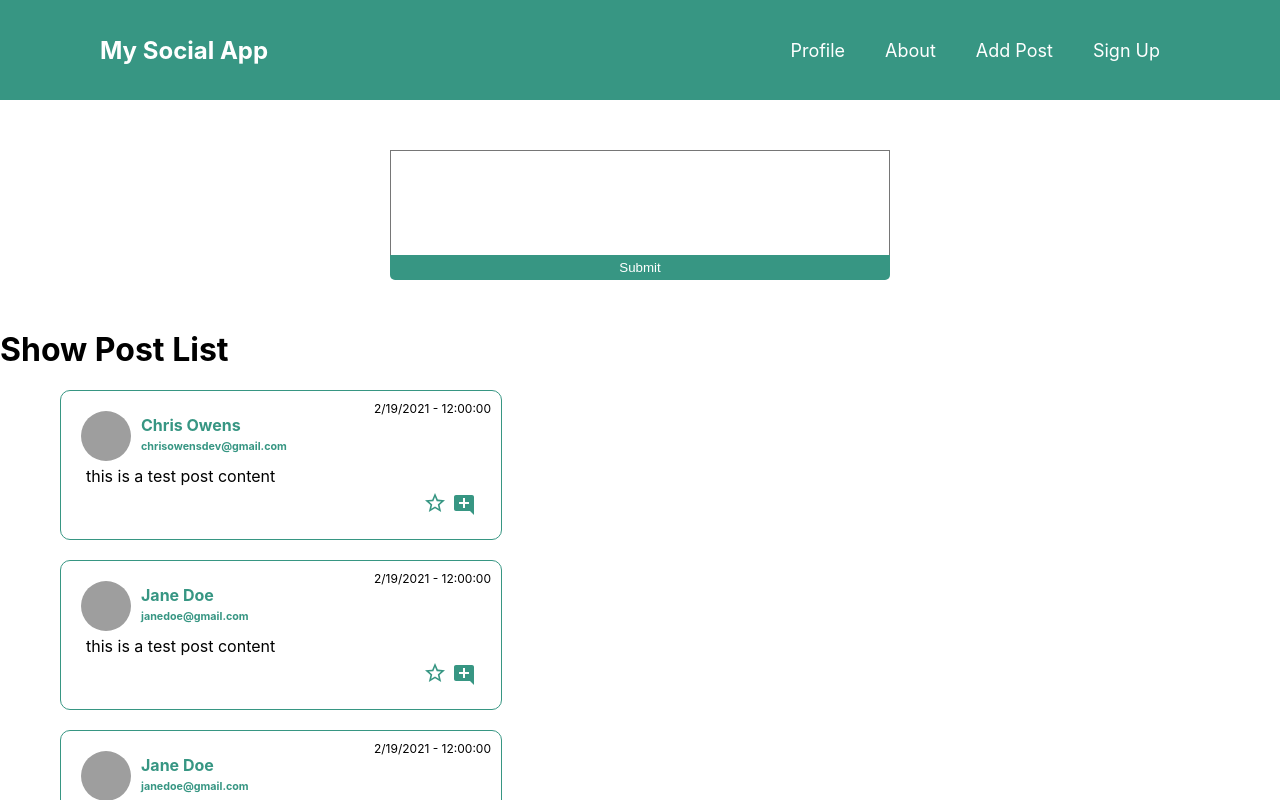
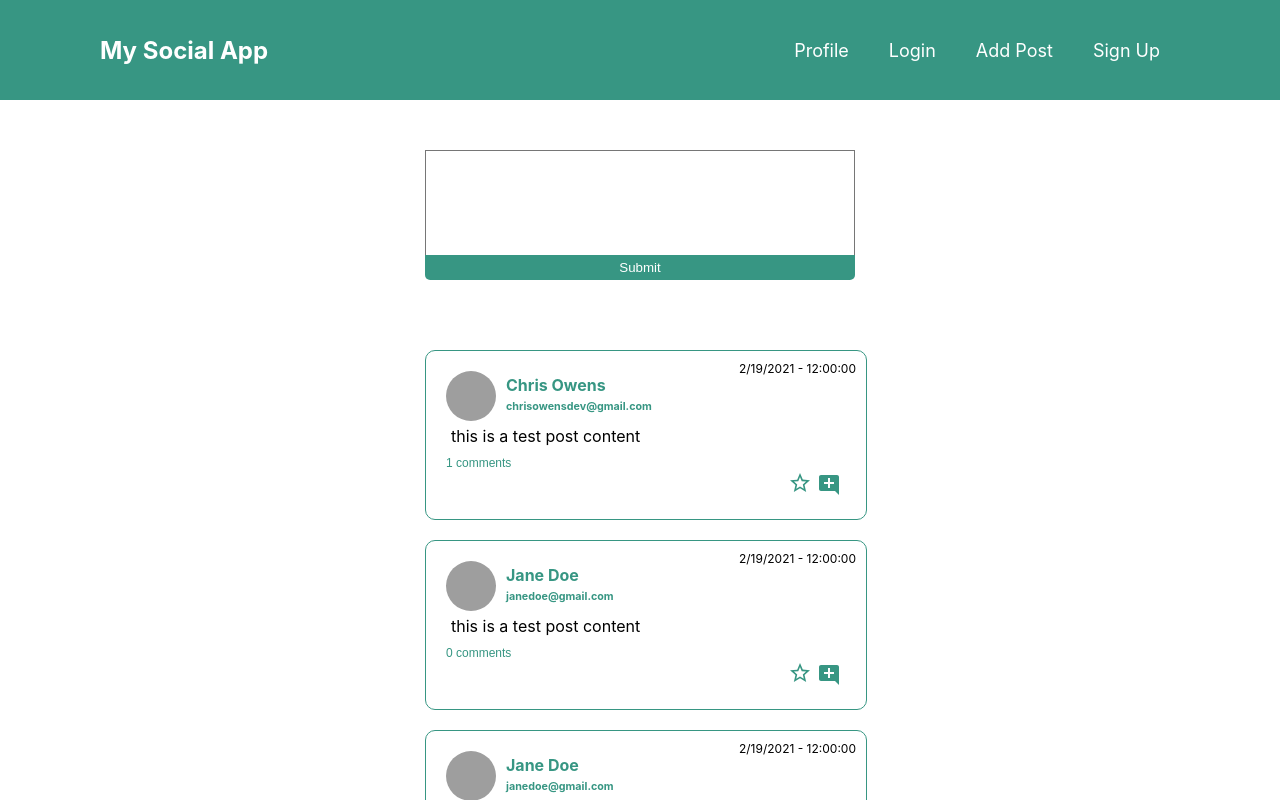
Before and after one commit to chrisowensdev/my-social-app, a React (Create React App) app: page /addpost in a window 1280 px wide. Shown: the top 800 px of the page. Built offline with nearby package versions, Linux system fonts and the light colour scheme; grey boxes are pictures that could not be loaded.

Commit message:
Add dark theme by browser and show comment

```diff
--- a/src/App.js
+++ b/src/App.js
@@ -1,22 +1,11 @@
 import React from 'react';
-import { useSelector } from 'react-redux';
-import AddUser from './components/User/AddUser';
+
+import Posts from './components/Posts/Posts';
 
 const App = () => {
-    const users = useSelector((state) => state.users.userList);
     return (
         <>
-            <ul>
-                {users.map((user) => (
-                    <li key={user.id}>
-                        <div>
-                            {user.firstName} {user.lastName} <br />
-                            {user.email}
-                        </div>
-                    </li>
-                ))}
-            </ul>
-            <AddUser />
+            <Posts />
         </>
     );
 };
--- a/src/components/Posts/AddPost.js
+++ b/src/components/Posts/AddPost.js
@@ -18,6 +18,7 @@ const AddPost = () => {
             authorId: activeUser.id,
             content: body,
             date: Date.now(),
+            comments: [],
         };
 
         if (body) {
@@ -29,10 +30,10 @@ const AddPost = () => {
         <>
             <PostArea>
                 <form onSubmit={handleSubmit}>
-                    <TextArea
+                    <textarea
                         value={body}
                         onChange={(e) => setBody(e.target.value)}
-                    ></TextArea>
+                    ></textarea>
                     <button>Submit</button>
                 </form>
             </PostArea>
@@ -46,13 +47,32 @@ export default AddPost;
 
 const PostArea = styled.div`
     margin: 50px auto;
-    width: 500px;
+    width: 430px;
     form {
         display: flex;
         flex-direction: column;
 
+        textarea {
+            height: 100px;
+            width: 424px;
+            resize: none;
+            border-bottom: none;
+            font-family: inherit;
+
+            :focus {
+                outline: none;
+            }
+        }
+
+        @media (prefers-color-scheme: dark) {
+            textarea {
+                background-color: rgb(26, 22, 22);
+                color: #fff;
+            }
+        }
+
         button {
-            width: 500px;
+            width: 430px;
             background-color: #379683;
             color: #fff;
             border: none;
@@ -72,15 +92,3 @@ const PostArea = styled.div`
         }
     }
 `;
-
-const TextArea = styled.textarea`
-    height: 100px;
-    width: 494px;
-    resize: none;
-    border-bottom: none;
-    font-family: inherit;
-
-    :focus {
-        outline: none;
-    }
-`;
--- a/src/components/Posts/ShowPostList.js
+++ b/src/components/Posts/ShowPostList.js
@@ -1,5 +1,6 @@
 import React from 'react';
 import { useSelector } from 'react-redux';
+import styled from 'styled-components';
 
 import SinglePost from './SinglePost';
 
@@ -7,14 +8,28 @@ const ShowPostList = () => {
     const posts = useSelector((state) => state.posts.postList);
     return (
         <>
-            <h1>Show Post List</h1>
-            <ul>
-                {posts.map((post) => (
-                    <SinglePost key={post.id} post={post} />
-                ))}
-            </ul>
+            <PostListScroll>
+                <ul>
+                    {posts.map((post) => (
+                        <SinglePost key={post.id} post={post} />
+                    ))}
+                </ul>
+            </PostListScroll>
         </>
     );
 };
 
 export default ShowPostList;
+
+const PostListScroll = styled.div`
+    margin: 0 auto;
+    height: 60vh;
+    overflow-y: scroll;
+    max-width: 550px;
+    -ms-overflow-style: none;
+    scrollbar-width: none;
+
+    ::-webkit-scrollbar {
+        display: none;
+    }
+`;
--- /dev/null
+++ b/src/components/Posts/SingleComment.js
@@ -0,0 +1,20 @@
+import React from 'react';
+import styled from 'styled-components';
+
+const SingleComment = ({ comment }) => {
+    return (
+        <>
+            <ViewSingleComment>{comment.commentText}</ViewSingleComment>
+        </>
+    );
+};
+
+export default SingleComment;
+
+const ViewSingleComment = styled.li`
+    padding: 10px;
+    margin: 2px;
+    background-color: #379683;
+    border-radius: 5px;
+    color: #fff;
+`;
--- a/src/components/Posts/SinglePost.js
+++ b/src/components/Posts/SinglePost.js
@@ -2,10 +2,12 @@ import React from 'react';
 import styled from 'styled-components';
 import { useSelector } from 'react-redux';
 import { Link } from 'react-router-dom';
-import AddComment from './AddComment';
+
 import { getYear } from '../../data/functions';
 
 import StarPost from './StarPost';
+import AddComment from './AddComment';
+import ViewComments from './ViewComments';
 
 const SinglePost = ({ post }) => {
     const users = useSelector((state) => state.users.userList);
@@ -27,6 +29,7 @@ const SinglePost = ({ post }) => {
             <p className='content'>{post.content}</p>
 
             <p className='date'>{getYear(post.date)}</p>
+            <ViewComments post={post} />
             <PostButtons>
                 <StarPost />
                 <AddComment post={post} />
--- a/src/components/Posts/ViewComments.js
+++ b/src/components/Posts/ViewComments.js
@@ -1,7 +1,49 @@
-import React from 'react';
+import { useState } from 'react';
+import styled from 'styled-components';
+import SingleComment from './SingleComment';
 
-const ViewComments = () => {
-    return <div></div>;
+const ViewComments = ({ post }) => {
+    const [showComments, setShowComments] = useState(false);
+
+    return (
+        <>
+            <CommentCountButton onClick={() => setShowComments(!showComments)}>
+                {post.comments.length} comments
+            </CommentCountButton>
+
+            {showComments ? (
+                <>
+                    <CommentList>
+                        {post.comments.map((comment, index) => (
+                            <SingleComment key={index} comment={comment} />
+                        ))}
+                    </CommentList>
+                </>
+            ) : (
+                ''
+            )}
+        </>
+    );
 };
 
 export default ViewComments;
+
+const CommentCountButton = styled.button`
+    padding: 0;
+    border: none;
+    background-color: transparent;
+    font-size: 12px;
+    color: #379683;
+    cursor: pointer;
+
+    :focus {
+        outline: none;
+    }
+`;
+
+const CommentList = styled.ul`
+    margin: 10px 0;
+    padding: 0;
+    list-style-type: none;
+    font-size: 14px;
+`;
--- a/src/components/User/UserProfile.js
+++ b/src/components/User/UserProfile.js
@@ -1,10 +1,36 @@
 import React, { useState } from 'react';
-
 import { useSelector } from 'react-redux';
 
-import Login from './Login';
+import styled from 'styled-components';
 
-import styled from 'styled-components';
+const UserProfile = () => {
+    const [edit, setEdit] = useState(false);
+    const user = useSelector((state) => state.users.activeUser);
+
+    return (
+        <>
+            {!edit ? (
+                <>
+                    <h1>User Profile</h1>
+                    <Section>
+                        <button className='edit-button'>Edit</button>
+                        <img src={user.imageUrl} alt={user.firstName} />
+                        <div>
+                            <p>
+                                {user.firstName} {user.lastName}
+                            </p>
+                            <p>{user.email}</p>
+                        </div>
+                    </Section>
+                </>
+            ) : (
+                <form></form>
+            )}
+        </>
+    );
+};
+
+export default UserProfile;
 
 const Section = styled.div`
     padding: 50px;
@@ -35,33 +61,11 @@ const Section = styled.div`
     .edit-button:active {
         transform: scale(0.97);
     }
+
+    img {
+        height: 200px;
+        width: 200px;
+        border-radius: 50%;
+        object-fit: cover;
+    }
 `;
-
-const UserProfile = () => {
-    const [edit, setEdit] = useState(false);
-    const user = useSelector((state) => state.users.activeUser);
-
-    return (
-        <>
-            {!edit ? (
-                <>
-                    <h1>User Profile</h1>
-                    <Section>
-                        <button className='edit-button'>Edit</button>
-                        <div>
-                            <p>
-                                {user.firstName} {user.lastName}
-                            </p>
-                            <p>{user.email}</p>
-                        </div>
-                    </Section>
-                </>
-            ) : (
-                <form></form>
-            )}
-            <Login />
-        </>
-    );
-};
-
-export default UserProfile;
--- a/src/components/layout/Header.js
+++ b/src/components/layout/Header.js
@@ -5,7 +5,11 @@ import styled from 'styled-components';
 const Header = () => {
     return (
         <Nav>
-            <Title>My Social App</Title>
+            <Title>
+                <Link className='navbar-link' to='/'>
+                    My Social App
+                </Link>
+            </Title>
             <Menu>
                 <ListItem>
                     <Link className='navbar-link' to='/profile'>
@@ -13,8 +17,8 @@ const Header = () => {
                     </Link>
                 </ListItem>
                 <ListItem>
-                    <Link className='navbar-link' to='/about'>
-                        About
+                    <Link className='navbar-link' to='/login'>
+                        Login
                     </Link>
                 </ListItem>
                 <ListItem>
--- a/src/index.css
+++ b/src/index.css
@@ -16,6 +16,7 @@ body {
   -webkit-font-smoothing: antialiased;
   -moz-osx-font-smoothing: grayscale;
   box-sizing: border-box;
+
 }
 
 code {
@@ -27,3 +28,10 @@ code {
   color: #fff;
   text-decoration: none;
 }
+
+@media(prefers-color-scheme: dark) {
+  body {
+    background-color: rgb(26, 22, 22);
+    color: #fff;
+  }
+}
--- a/src/index.js
+++ b/src/index.js
@@ -9,6 +9,7 @@ import UserProfile from './components/User/UserProfile';
 import AddUser from './components/User/AddUser';
 import Posts from './components/Posts/Posts';
 import ViewUser from './components/User/ViewUser';
+import Login from './components/User/Login';
 
 //redux
 import { Provider } from 'react-redux';
@@ -22,6 +23,7 @@ ReactDOM.render(
                     <Route exact path='/' component={App} />
                     <Route path='/profile' component={UserProfile} />
                     <Route path='/signup' component={AddUser} />
+                    <Route path='/login' component={Login} />
                     <Route path='/addpost' component={Posts} />
                     <Route path='/users/:id' component={ViewUser} />
                 </BaseLayout>
--- a/src/redux/reducers/postReducer.js
+++ b/src/redux/reducers/postReducer.js
@@ -13,7 +13,10 @@ const initialState = {
             authorId: 1,
             content: 'this is a test post content',
             date: '02/19/21',
-            comments: [],
+            comments: [
+                { userId: 1, commentText: 'Comment 1', date: Date.now() },
+            ],
+            likes: [],
         },
         {
             id: 2,
@@ -21,6 +24,7 @@ const initialState = {
             content: 'this is a test post content',
             date: '02/19/21',
             comments: [],
+            likes: [],
         },
         {
             id: 3,
@@ -28,6 +32,7 @@ const initialState = {
             content: 'this is a test post content',
             date: '02/19/21',
             comments: [],
+            likes: [],
         },
         {
             id: 4,
@@ -35,6 +40,7 @@ const initialState = {
             content: 'this is a test post content',
             date: '02/19/21',
             comments: [],
+            likes: [],
         },
     ],
 };
```
